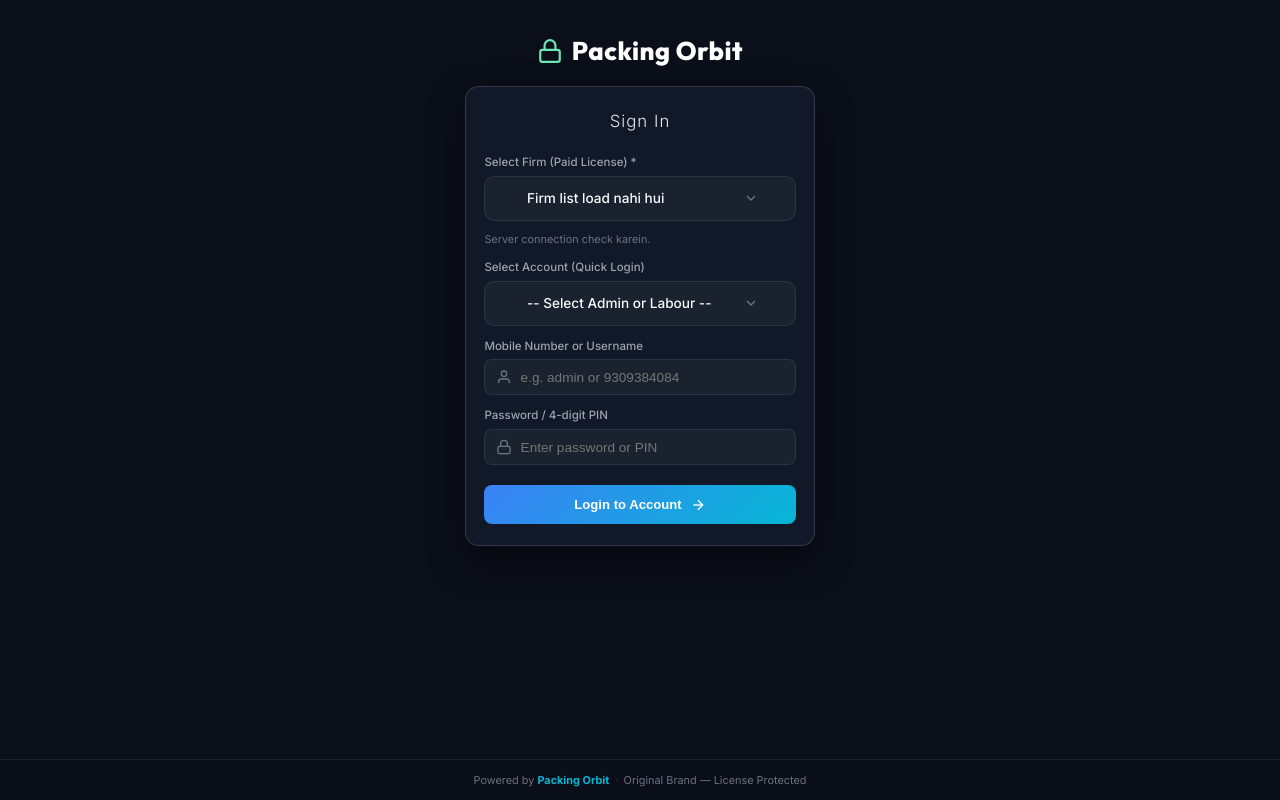
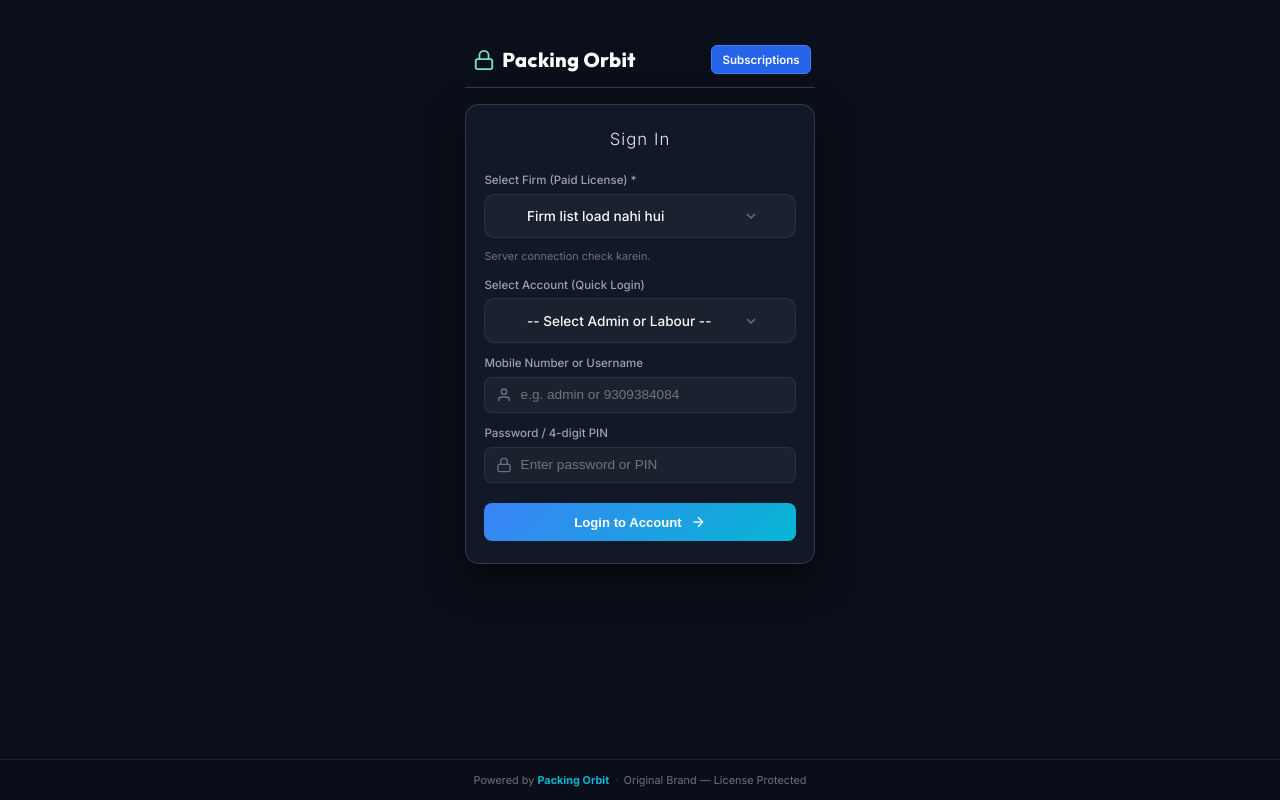
Before and after one commit to siliconautogpt/-packing-orbit, a website: page client/index.html in a window 1280 px wide. Drawn offline with Linux system fonts and the light colour scheme; no server answers.

Commit message:
login header bar with subscriptions button

```diff
--- a/client/index.html
+++ b/client/index.html
@@ -4,7 +4,7 @@
   <meta charset="UTF-8">
   <meta name="viewport" content="width=device-width, initial-scale=1.0">
   <title>Packing Orbit - a packing automation</title>
-  <link rel="stylesheet" href="style.css?v=80">
+  <link rel="stylesheet" href="style.css?v=81">
   <link rel="preconnect" href="https://fonts.googleapis.com">
   <link rel="preconnect" href="https://fonts.gstatic.com" crossorigin>
   <link href="https://fonts.googleapis.com/css2?family=Inter:wght@300;400;500;600;700&family=Outfit:wght@600;700;800&display=swap" rel="stylesheet">
@@ -100,13 +100,16 @@
     <main class="main-viewport">
       <!-- 1. MANDATORY LOGIN VIEW (SHOWN BY DEFAULT ON EVERY LAUNCH) -->
       <div class="auth-gate-container" id="authGateContainer">
-        <!-- Brand above login card -->
-        <div class="login-brand-above">
-          <svg viewBox="0 0 24 24" width="26" height="26" stroke="currentColor" stroke-width="2" fill="none">
-            <rect x="3" y="11" width="18" height="11" rx="2" ry="2"></rect>
-            <path d="M7 11V7a5 5 0 0 1 10 0v4"></path>
-          </svg>
-          <span id="loginBrandName">Packing Orbit</span>
+        <!-- Login header — fixed width bar with embedded separator line + Subscriptions -->
+        <div class="login-header-bar">
+          <div class="login-brand-above">
+            <svg viewBox="0 0 24 24" width="22" height="22" stroke="currentColor" stroke-width="2" fill="none">
+              <rect x="3" y="11" width="18" height="11" rx="2" ry="2"></rect>
+              <path d="M7 11V7a5 5 0 0 1 10 0v4"></path>
+            </svg>
+            <span id="loginBrandName">Packing Orbit</span>
+          </div>
+          <button type="button" class="login-subscriptions-btn" onclick="openPricingPage()">Subscriptions</button>
         </div>
 
         <div class="auth-card">
@@ -1164,6 +1167,6 @@
   </div>
 
   <script src="qrcode.js?v=1"></script>
-  <script src="app.js?v=80"></script>
+  <script src="app.js?v=81"></script>
 </body>
 </html>
--- a/client/style.css
+++ b/client/style.css
@@ -941,21 +941,60 @@ a.info-contact-row:hover {
 }
 
 /* Brand above the login card */
+/* Login header — fixed-width bar, embedded single line, right-side button */
+.login-header-bar {
+  width: 350px;
+  max-width: 100%;
+  height: 56px;
+  box-sizing: border-box;
+  display: flex;
+  align-items: center;
+  justify-content: space-between;
+  gap: 0.5rem;
+  padding: 0 0.25rem 0 0.5rem;
+  margin-bottom: 1rem;
+  border-bottom: 1px solid rgba(255, 255, 255, 0.18);
+}
+
 .login-brand-above {
   display: flex;
   align-items: center;
-  justify-content: center;
-  gap: 0.55rem;
-  margin-bottom: 1rem;
+  gap: 0.45rem;
   color: #6ee7b7;
+  min-width: 0;
 }
 
 .login-brand-above span {
   font-family: var(--font-family-display);
-  font-size: 1.6rem;
+  font-size: 1.25rem;
   font-weight: 800;
   color: #ffffff;
   letter-spacing: 0.02em;
+  white-space: nowrap;
+  overflow: hidden;
+  text-overflow: ellipsis;
+}
+
+.login-subscriptions-btn {
+  flex-shrink: 0;
+  background: #2563eb;
+  border: 1px solid #3b82f6;
+  color: #ffffff;
+  font-family: inherit;
+  font-size: 0.72rem;
+  font-weight: 600;
+  padding: 0.4rem 0.65rem;
+  border-radius: 6px;
+  cursor: pointer;
+  transition: background 0.2s ease, transform 0.15s ease;
+}
+
+.login-subscriptions-btn:hover {
+  background: #1d4ed8;
+}
+
+.login-subscriptions-btn:active {
+  transform: scale(0.97);
 }
 
 .auth-card {
--- a/package.json
+++ b/package.json
@@ -1,6 +1,6 @@
 {
   "name": "packing-orbit",
-  "version": "0.29.3",
+  "version": "0.29.4",
   "private": true,
   "description": "Packing Orbit - A Packing Automation System for Malegaon Powerloom Industry",
   "main": "server/index.js",
```
Also changed, not shown: Universal_Project_Continuity_Rules & Policies.md (+14 -1 lines).
